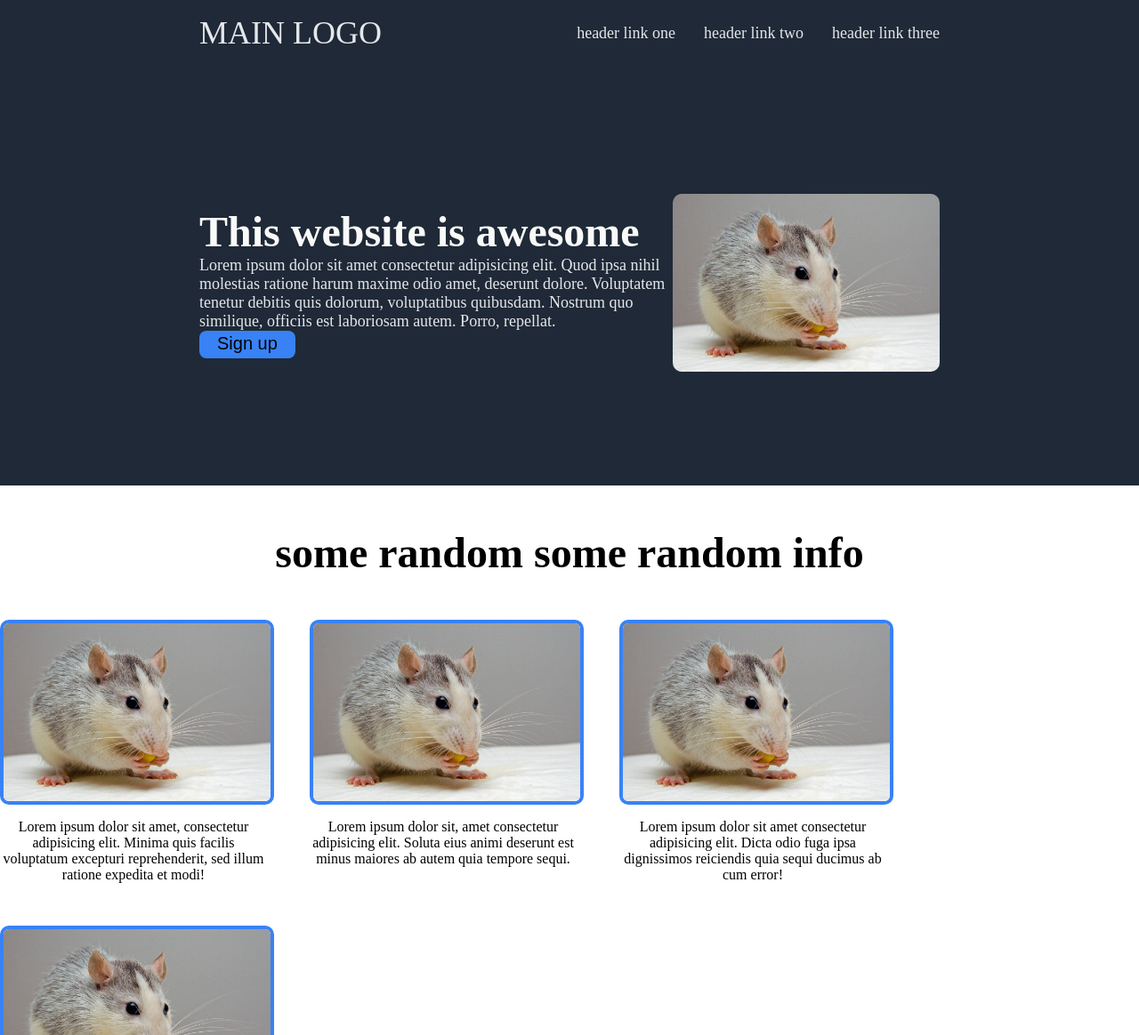
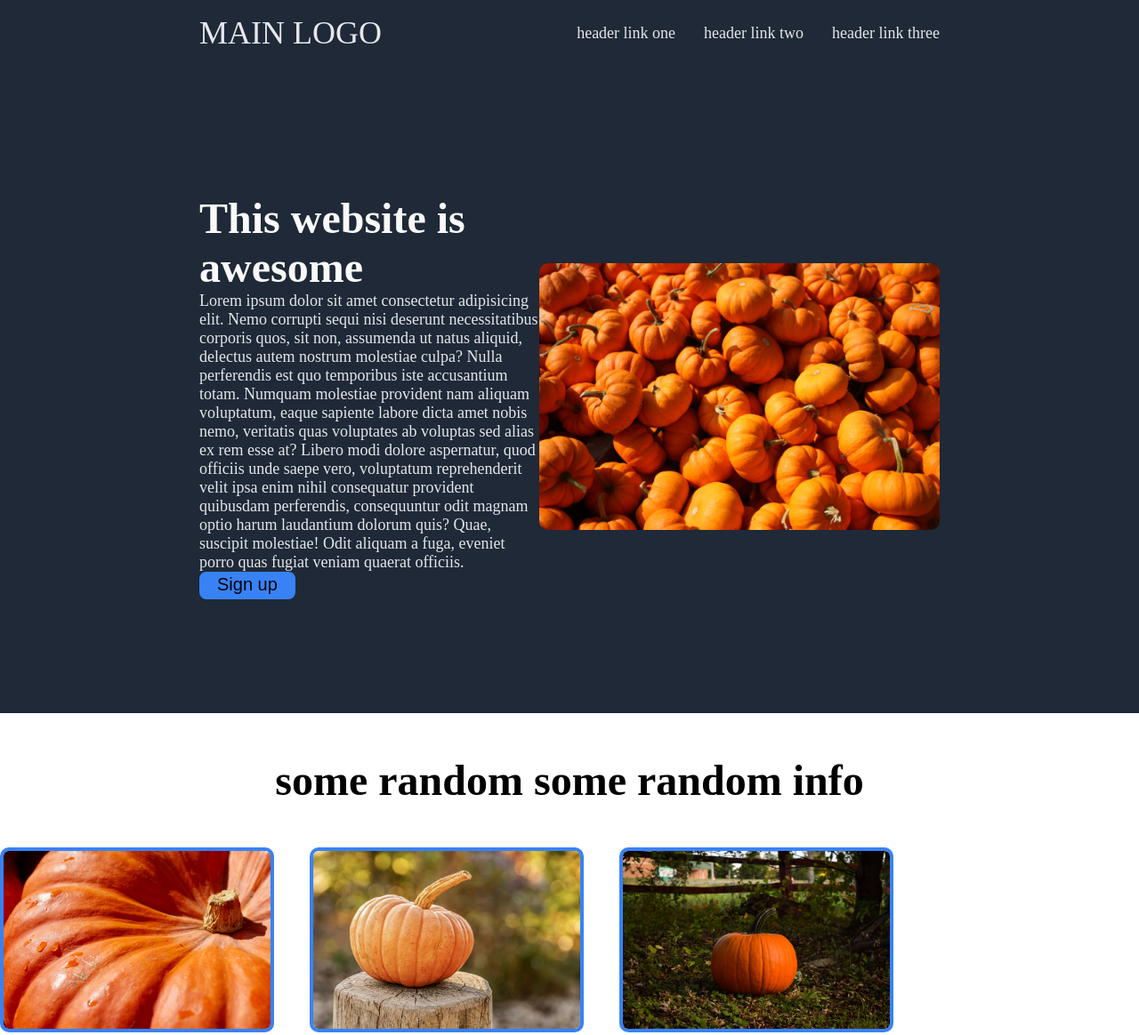
Before and after one commit to Dauxlan/supreme-octo-meme, a plain HTML site: page index.html in a window 1280 px wide. Shown: the top 1164 px of the page at 89% size. Drawn offline with Linux system fonts and the light colour scheme.

Commit message:
Fixed images

```diff
--- a/index.html
+++ b/index.html
@@ -23,11 +23,11 @@
             </div>
             <div class="hero-image-container">
                 <div class="hero-container">
-                    <h1 id="hero-main-text">This website is awesome</h1>
-                    <p id="hero-secondary-text">Lorem ipsum dolor sit amet consectetur adipisicing elit. Quod ipsa nihil molestias ratione harum maxime odio amet, deserunt dolore. Voluptatem tenetur debitis quis dolorum, voluptatibus quibusdam. Nostrum quo similique, officiis est laboriosam autem. Porro, repellat.</p>
+                    <h1 id="hero-main-text"><strong>This website is awesome</strong></h1>
+                    <p id="hero-secondary-text">Lorem ipsum dolor sit amet consectetur adipisicing elit. Nemo corrupti sequi nisi deserunt necessitatibus corporis quos, sit non, assumenda ut natus aliquid, delectus autem nostrum molestiae culpa? Nulla perferendis est quo temporibus iste accusantium totam. Numquam molestiae provident nam aliquam voluptatum, eaque sapiente labore dicta amet nobis nemo, veritatis quas voluptates ab voluptas sed alias ex rem esse at? Libero modi dolore aspernatur, quod officiis unde saepe vero, voluptatum reprehenderit velit ipsa enim nihil consequatur provident quibusdam perferendis, consequuntur odit magnam optio harum laudantium dolorum quis? Quae, suscipit molestiae! Odit aliquam a fuga, eveniet porro quas fugiat veniam quaerat officiis.</p>
                     <button class="button" id="sign-up-button-first-container">Sign up</button>
                 </div>
-                <img id="hero-image" src="images/mouse.jpeg" width="300px" alt="">
+                <img id="hero-image" src="images/hero-pumpkin.jpg" width="450px" alt="Lots of Pumpkins">
             </div>
         </div>
     </div>
@@ -39,19 +39,19 @@
             <h2 id="header-text-second-container">some random some random info</h2>
             <div id="images-text-second-container">
                 <div class="images-second-container">
-                    <img class="second-container-images-only" src="images/mouse.jpeg" width="300px">
+                    <img class="second-container-images-only" src="images/Pumpkin1.jpg" width="300px">
                     <p>Lorem ipsum dolor sit amet, consectetur adipisicing elit. Minima quis facilis voluptatum excepturi reprehenderit, sed illum ratione expedita et modi!</p>
                 </div>
                 <div class="images-second-container">
-                    <img class="second-container-images-only" src="images/mouse.jpeg" width="300px">
+                    <img class="second-container-images-only" src="images/Pumpkin2.jpg" width="300px">
                     <p>Lorem ipsum dolor sit, amet consectetur adipisicing elit. Soluta eius animi deserunt est minus maiores ab autem quia tempore sequi.</p>
                 </div>
                 <div class="images-second-container">
-                    <img class="second-container-images-only" src="images/mouse.jpeg" width="300px">
+                    <img class="second-container-images-only" src="images/Pumpkin3.jpg" width="300px">
                     <p>Lorem ipsum dolor sit amet consectetur adipisicing elit. Dicta odio fuga ipsa dignissimos reiciendis quia sequi ducimus ab cum error!</p>
                 </div>
                 <div class="images-second-container">
-                    <img class="second-container-images-only" src="images/mouse.jpeg" width="300px">
+                    <img class="second-container-images-only" src="images/Pumpkin4.jpg" width="300px">
                     <p>Lorem ipsum dolor sit amet consectetur adipisicing elit. Quam neque blanditiis praesentium at. Aliquid nam voluptas accusantium dolore error suscipit.</p>
                 </div>
             </div>
```
Also changed, not shown: images/Pumpkin1.jpg (added), images/Pumpkin2.jpg (added), images/Pumpkin3.jpg (added), images/Pumpkin4.jpg (added), images/hero-pumpkin.jpg (added), images/mouse.jpeg (deleted).
